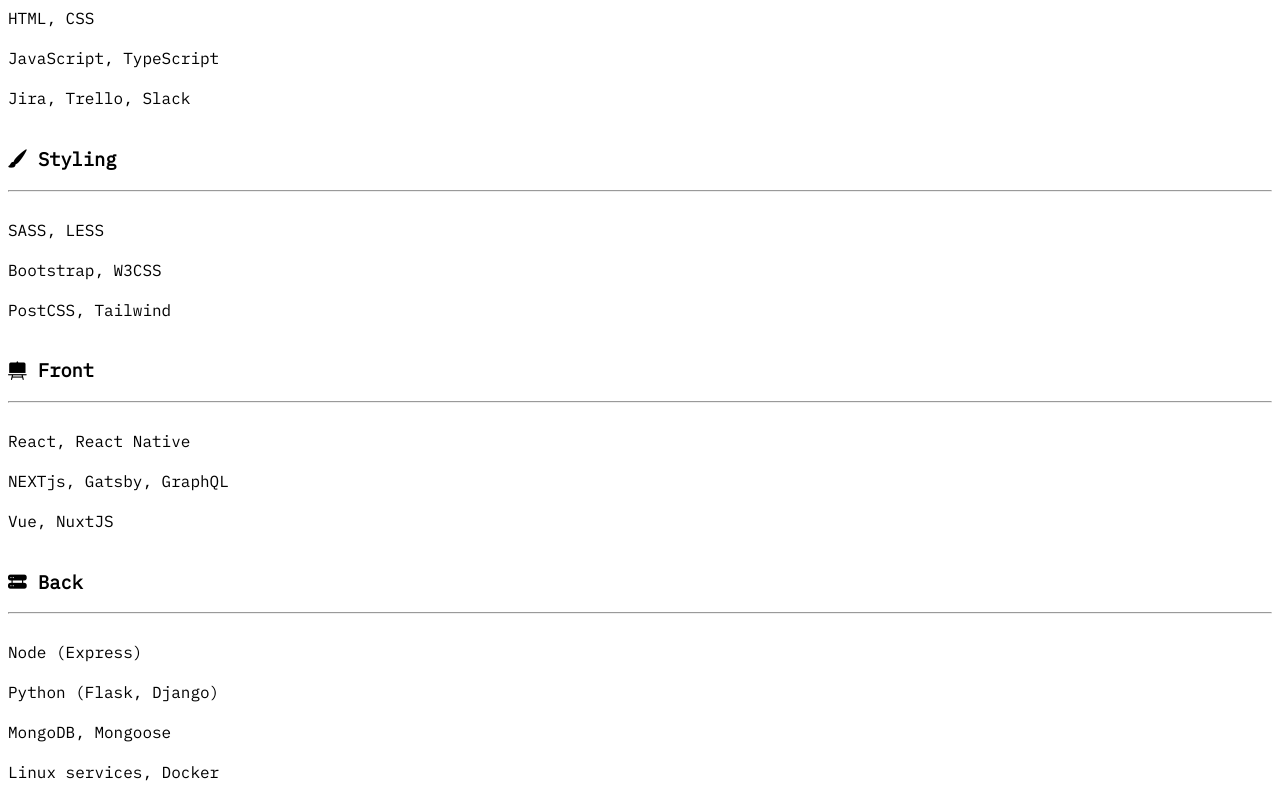
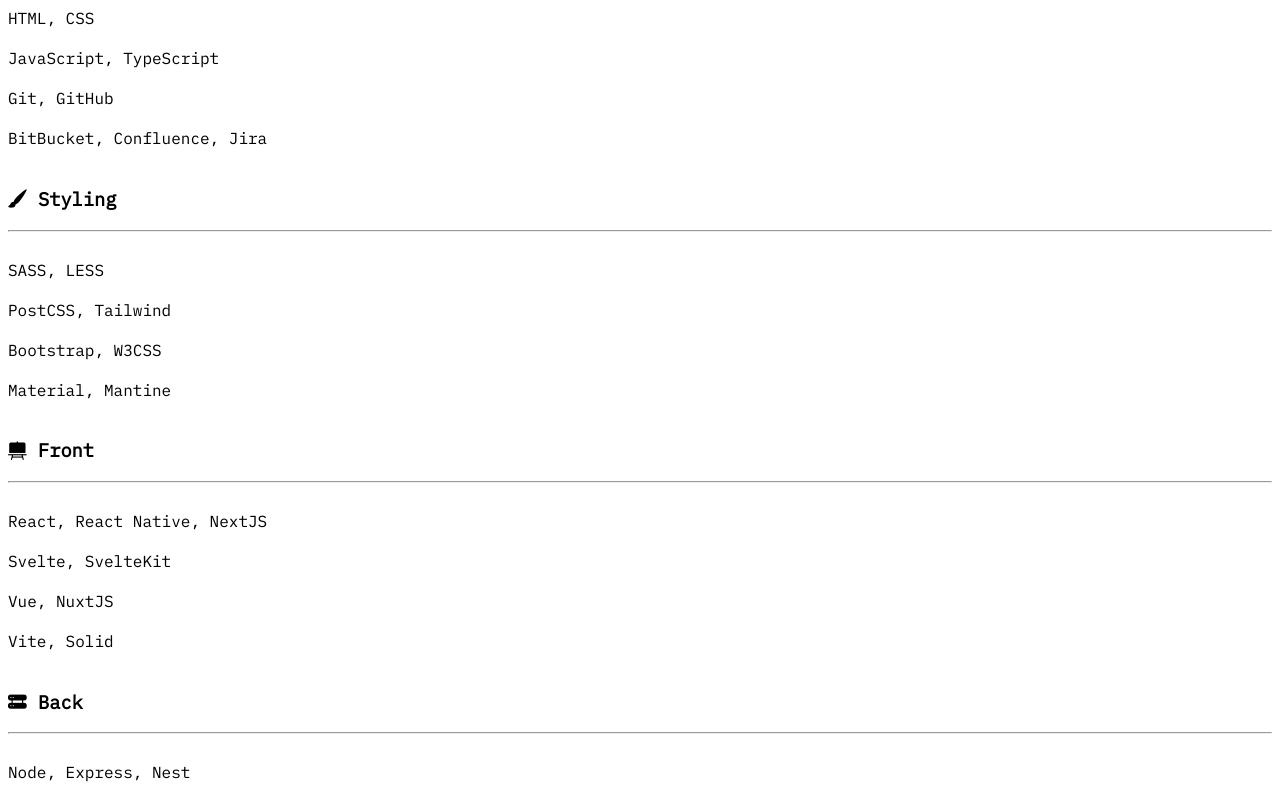
Before and after one commit to dawichi/dawichi.dev, a Next.js app: page / in a window 1280 px wide. Shown: the part 2320-3120 px from the top of the page. Built offline with nearby package versions, Linux system fonts and the light colour scheme.

Commit message:
externalize timeline

```diff
--- a/components/sections/Timeline.tsx
+++ b/components/sections/Timeline.tsx
@@ -1,95 +1,11 @@
 /* eslint-disable @next/next/no-img-element */
+import { experience, studies, TimelineType } from 'config'
 import { styles } from 'styles/styles.config'
 
-const Timeline = () => {
-    const getMonthsWorking = (month: number, year: number) => {
-        const date = new Date()
-        const currentMonth = date.getMonth() + 1
-        const currentYear = date.getFullYear()
-
-        return currentMonth - month + (currentYear - year) * 12 + 1
-    }
-
-    const experience_timeline = [
-        {
-            title: 'BizAway',
-            time: 'Nov 21 - now',
-            position: 'Backend Engineer',
-            url: 'bizaway.com',
-            months: getMonthsWorking(11, 2021),
-            type: '',
-        },
-        {
-            title: 'DosEspacios',
-            time: 'Dec 20 - Nov 21',
-            position: 'Junior Frontend Developer',
-            url: 'dosespacios.com',
-            months: 11,
-            type: '',
-        },
-        {
-            title: 'Nubodata',
-            time: 'Sep 20 - Dec 20',
-            position: 'Sysadmin internship',
-            url: 'nubodata.com',
-            months: 4,
-            type: '',
-        },
-        {
-            title: 'as waiter, storekeeper...',
-            time: '2017 - 2019',
-            position: 'Summer non-tech jobs',
-            url: 'nubodata.com',
-            months: 0,
-            type: '',
-        },
-    ]
-
-    const studies_timeline = [
-        {
-            title: 'Universitat Oberta de Catalunya',
-            time: 'Nov 21 - now',
-            position: 'Software Engineering',
-            url: 'bizaway.com',
-            months: 0,
-            type: 'Degree (on progress)',
-        },
-        {
-            title: 'Vigo University',
-            time: 'Sep 21 - Nov 21',
-            position: 'Telecommunication Engineering',
-            url: 'bizaway.com',
-            months: 0,
-            type: 'Degree (dropped out)',
-        },
-        {
-            title: 'IES Armando Cotarelo Valledor',
-            time: '2017 - 2020',
-            position: 'Computer Systems Administration',
-            url: 'bizaway.com',
-            months: 0,
-            type: 'Technician',
-        },
-        {
-            title: 'IES Castro Alobre',
-            time: '2015 - 2017',
-            position: 'European baccalaureate',
-            url: 'bizaway.com',
-            months: 0,
-            type: '',
-        },
-    ]
-
-    interface Timeline {
-        title: string
-        time: string
-        position: string
-        url: string
-        months: number
-        type: string
-    }
-
-    const TimelineList = ({ timeline, title }: { timeline: Timeline[]; title: string }) => (
+/**
+ * Timeline structure for both 'studies' and 'experience' section
+ */
+const TimelineList = ({ timeline, title }: { timeline: TimelineType[]; title: string }) => (
     <div>
         <h3 className='my-5 text-center text-xl'>{title}</h3>
         <div className='flex flex-col items-center'>
@@ -121,7 +37,7 @@
     </div>
 )
 
-    return (
+const Timeline = () => (
     <div className='container mx-auto mt-40 p-5'>
         <h2 className='my-5 text-center text-2xl'>
             <i className='bi bi-bezier2'></i> Timeline
@@ -131,14 +47,13 @@
             <div>
                 <img src='/assets/svg/workalone.svg' className='m-5 mx-auto w-3/4 opacity-90' alt='' />
             </div>
-                <TimelineList timeline={experience_timeline} title='Experience' />
-                <TimelineList timeline={studies_timeline} title='Studies' />
+            <TimelineList timeline={experience} title='Experience' />
+            <TimelineList timeline={studies} title='Studies' />
             <div>
                 <img src='/assets/svg/study.svg' className='m-5 mx-auto w-3/4 opacity-90' alt='' />
             </div>
         </div>
     </div>
 )
-}
 
 export default Timeline
--- a/config/index.ts
+++ b/config/index.ts
@@ -1,2 +1,4 @@
 export { skills_sections } from './skills'
 export { projects } from './projects'
+export { experience, studies } from './timeline'
+export type { Timeline as TimelineType } from './timeline'
--- a/config/skills.ts
+++ b/config/skills.ts
@@ -21,8 +21,12 @@
                 percent: 95,
             },
             {
-                name: 'Jira, Trello, Slack',
-                percent: 95,
+                name: 'Git, GitHub',
+                percent: 90,
+            },
+            {
+                name: 'BitBucket, Confluence, Jira',
+                percent: 85,
             },
         ],
     },
@@ -35,12 +39,16 @@
                 percent: 95,
             },
             {
-                name: 'Bootstrap, W3CSS',
+                name: 'PostCSS, Tailwind',
                 percent: 95,
             },
             {
-                name: 'PostCSS, Tailwind',
+                name: 'Bootstrap, W3CSS',
                 percent: 90,
+            },
+            {
+                name: 'Material, Mantine',
+                percent: 70,
             },
         ],
     },
@@ -49,16 +57,20 @@
         icon: 'easel2-fill',
         skills: [
             {
-                name: 'React, React Native',
+                name: 'React, React Native, NextJS',
                 percent: 95,
             },
             {
-                name: 'NEXTjs, Gatsby, GraphQL',
-                percent: 85,
+                name: 'Svelte, SvelteKit',
+                percent: 70,
             },
             {
                 name: 'Vue, NuxtJS',
                 percent: 60,
+            },
+            {
+                name: 'Vite, Solid',
+                percent: 40,
             },
         ],
     },
@@ -67,7 +79,7 @@
         icon: 'hdd-rack-fill',
         skills: [
             {
-                name: 'Node (Express)',
+                name: 'Node, Express, Nest',
                 percent: 95,
             },
             {
@@ -75,11 +87,11 @@
                 percent: 75,
             },
             {
-                name: 'MongoDB, Mongoose',
+                name: 'MySQL, MongoDB, Redis',
                 percent: 65,
             },
             {
-                name: 'Linux services, Docker',
+                name: 'Docker, CI/CD',
                 percent: 50,
             },
         ],
--- /dev/null
+++ b/config/timeline.ts
@@ -0,0 +1,85 @@
+const getMonthsWorking = (month: number, year: number) => {
+    const date = new Date()
+    const currentMonth = date.getMonth() + 1
+    const currentYear = date.getFullYear()
+
+    return currentMonth - month + (currentYear - year) * 12 + 1
+}
+
+export interface Timeline {
+    title: string
+    time: string
+    position: string
+    url: string
+    months: number
+    type: string
+}
+
+export const experience: Timeline[] = [
+    {
+        title: 'BizAway',
+        time: 'Nov 21 - now',
+        position: 'Backend Engineer',
+        url: 'bizaway.com',
+        months: getMonthsWorking(11, 2021),
+        type: '',
+    },
+    {
+        title: 'DosEspacios',
+        time: 'Dec 20 - Nov 21',
+        position: 'Junior Frontend Developer',
+        url: 'dosespacios.com',
+        months: 11,
+        type: '',
+    },
+    {
+        title: 'Nubodata',
+        time: 'Sep 20 - Dec 20',
+        position: 'Sysadmin internship',
+        url: 'nubodata.com',
+        months: 4,
+        type: '',
+    },
+    {
+        title: 'as waiter, storekeeper...',
+        time: '2017 - 2019',
+        position: 'Summer non-tech jobs',
+        url: 'nubodata.com',
+        months: 0,
+        type: '',
+    },
+]
+export const studies: Timeline[] = [
+    {
+        title: 'Universitat Oberta de Catalunya',
+        time: 'Nov 21 - now',
+        position: 'Software Engineering',
+        url: 'bizaway.com',
+        months: 0,
+        type: 'Degree (on progress)',
+    },
+    {
+        title: 'Vigo University',
+        time: 'Sep 21 - Nov 21',
+        position: 'Telecommunication Engineering',
+        url: 'bizaway.com',
+        months: 0,
+        type: 'Degree (dropped out)',
+    },
+    {
+        title: 'IES Armando Cotarelo Valledor',
+        time: '2017 - 2020',
+        position: 'Computer Systems Administration',
+        url: 'bizaway.com',
+        months: 0,
+        type: 'Technician',
+    },
+    {
+        title: 'IES Castro Alobre',
+        time: '2015 - 2017',
+        position: 'European baccalaureate',
+        url: 'bizaway.com',
+        months: 0,
+        type: '',
+    },
+]
```
Lines whose indentation alone changed are shown as unchanged.
